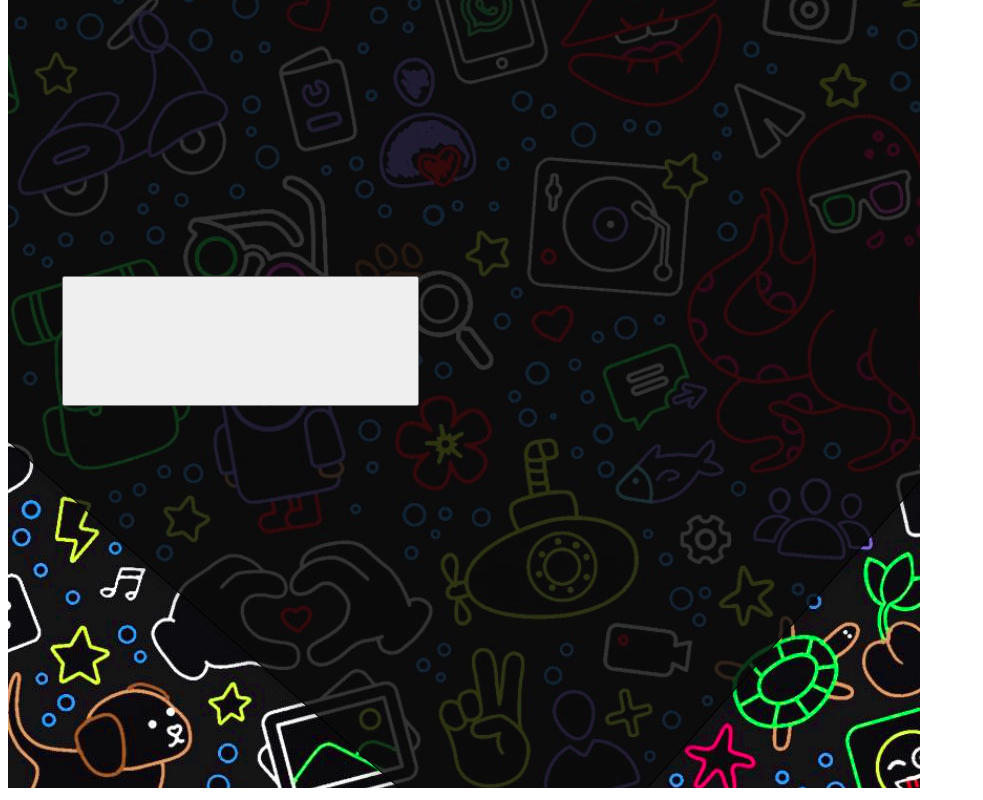
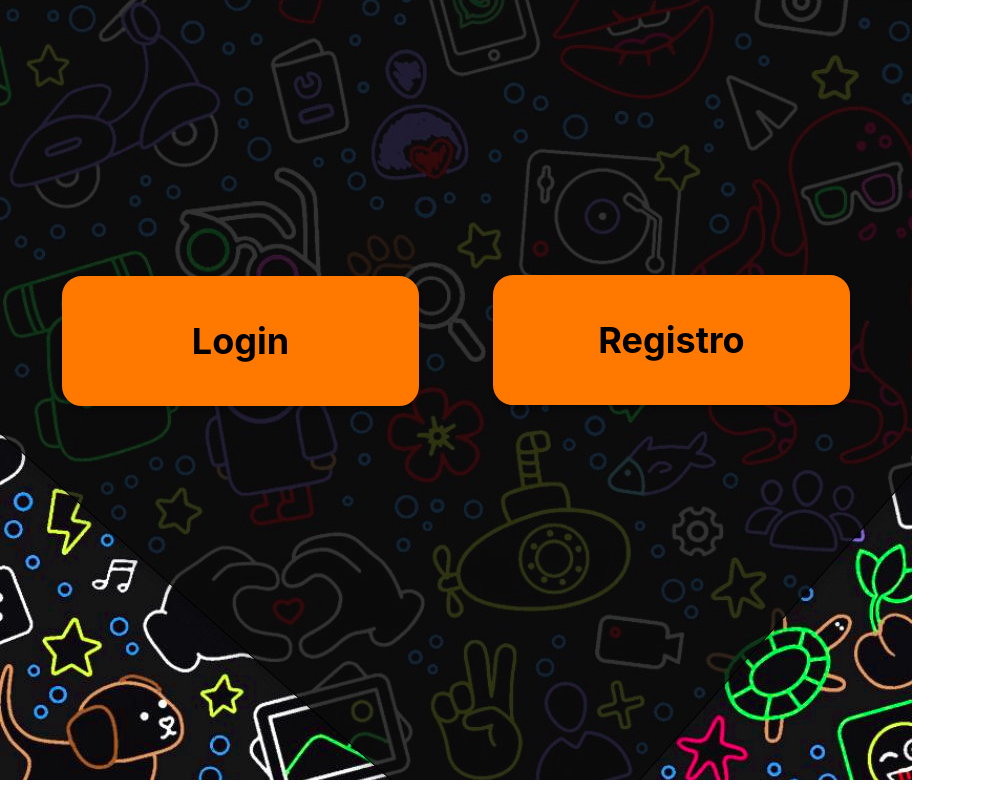
Before and after one commit to lz-tangerine/SAP004-burguer-queen, a React (Create React App) app: page / in a window 1280 px wide. Shown: the part 588-1388 px from the top of the page, without its empty margins (0-983 px from the left). Built offline with nearby package versions, Linux system fonts and the light colour scheme.

Commit message:
componente logo, estruturando pagina

```diff
--- a/src/App.js
+++ b/src/App.js
@@ -1,14 +1,22 @@
 import React from 'react';
 import Background from './components/Background/Background.js';
 import Button from './components/Button/Button.js';
+import Logo from './components/Logo/Logo.js';
+import './style.css';
 // import firebase from './firebase';
 
 const App = () => {
   return (
-    <div>
+    <main>
       <Background />
-      <Button />
-    </div>
+      <div>
+        <div>
+          <Logo />
+        </div>
+        <Button name="Login" className="login" />
+        <Button name="Registro" className="registro" />
+      </div>
+    </main>
   );
 };
 
--- a/src/components/Background/Background.js
+++ b/src/components/Background/Background.js
@@ -1,9 +1,9 @@
 import React from 'react';
+import background from './background.jpg';
 import './style.css';
-import background from './background.jpg';
 
-const Background = (props) => {
-  return <img src={background} alt={'fundo imagem'}></img>;
-};
+const Background = () => (
+  <img id="screenBackground" src={background} alt={'fundo imagem'}></img>
+);
 
 export default Background;
--- a/src/components/Background/style.css
+++ b/src/components/Background/style.css
@@ -1,5 +1,5 @@
 #screenBackground {
   position: relative;
-  height: 100%;
-  width: 100%;
+  height: auto;
+  width: auto;
 }
--- a/src/components/Button/Button.js
+++ b/src/components/Button/Button.js
@@ -1,8 +1,10 @@
 import React from 'react';
 import './style.css';
 
+//o id puxa as informações gerais do css e o className puxa a partir do
+//className que vc definiu na hora de chamar o componente na pagina
 const Button = (props) => (
-  <button id="buttons">
+  <button id="buttons" className={props.className}>
     {props.name}
     {props.onClick}
   </button>
--- a/src/components/Button/style.css
+++ b/src/components/Button/style.css
@@ -1,7 +1,37 @@
 #buttons {
+  background: #ff7901;
+  border: 4px solid #ff7901;
+  box-sizing: border-box;
+  box-shadow: 0px 4px 4px rgba(0, 0, 0, 0.25);
+  border-radius: 20px;
+  position: absolute;
+
+  font-family: -apple-system, BlinkMacSystemFont, 'Segoe UI', Roboto, Oxygen,
+    Ubuntu, Cantarell, 'Open Sans', 'Helvetica Neue', sans-serif;
+  font-style: normal;
+  font-weight: bold;
+  font-size: 36px;
+  line-height: 42px;
+  display: flex;
+  justify-content: center;
+  align-items: center;
+  text-align: center;
+
+  color: #000000;
+}
+
+.login {
   position: absolute;
   width: 357px;
   height: 130px;
   left: 62px;
   top: 864px;
 }
+
+.registro {
+  position: absolute;
+  width: 357px;
+  height: 130px;
+  left: 493px;
+  top: 863px;
+}
--- /dev/null
+++ b/src/components/Logo/Logo.js
@@ -0,0 +1,7 @@
+import React from 'react';
+import logo from './logo.png';
+import './style.css';
+
+const Logo = () => <img id="logotipo" src={logo} alt={'fundo imagem'}></img>;
+
+export default Logo;
--- /dev/null
+++ b/src/components/Logo/style.css
@@ -0,0 +1,7 @@
+#logotipo {
+  position: absolute;
+  width: 303px;
+  height: 400px;
+  left: 305px;
+  top: 173px;
+}
--- /dev/null
+++ b/src/style.css
@@ -0,0 +1,11 @@
+* {
+  margin: 0;
+  padding: 0;
+  outline: 0;
+  box-sizing: border-box;
+}
+
+body {
+  font-family: -apple-system, BlinkMacSystemFont, 'Segoe UI', Roboto, Oxygen,
+    Ubuntu, Cantarell, 'Open Sans', 'Helvetica Neue', sans-serif;
+}
```
Also changed, not shown: src/pages/screenWelcome.js (added, +16 -0 lines), src/components/Logo/logo.png (renamed from src/imagens/logo.png), src/imagens/background.jpg (deleted).
